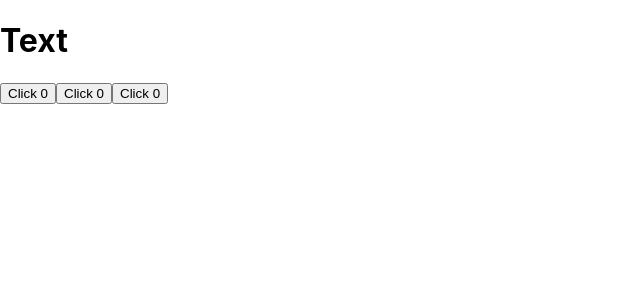
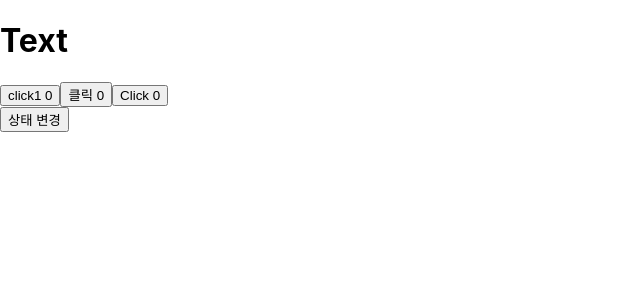
Before and after one commit to ejImDev/React_study, a React (Create React App) app in the folder study/: page / in a window 1280 px wide. Shown: the top 300 px of the page, without its empty margins (0-640 px from the left). Built offline with nearby package versions, Linux system fonts and the light colour scheme.

Commit message:
부모컴포넌트에서 자식컴포넌트로 데이터 전달

```diff
--- a/study/src/App.js
+++ b/study/src/App.js
@@ -1,44 +1,33 @@
 import React, { useState } from "react";
 import Counter from "./components/Counter";
+/*
+다른 컴포넌트를 호출해서 사용하는 컴포넌트 = 부모 컴포넌트
+호출되어지는 컴포넌트를 자식 컴포넌트라고 함
+
+여기서는 App이 부모, Counter가 자식 컴포넌트가 되는 것
+*/
 
 function App() {
 
-    /*
-    const [count, setCount] = useState(0);
-    const [count2, setCount2] = useState(0);
-    const [count3, setCount3] = useState(0);
-
-    const increment = () => {
-        setCount(count + 1);
-    }
-    const increment2 = () => {
-        setCount2(count2 + 1);
-    }
-    const increment3 = () => {
-        setCount3(count3 + 1);
-    }
-    */
-    /*
-    위처럼 구현하는 경우 각각
-    다른 버튼으로 사용해서 기능을 구현할수는 있으나
-    불필요하게 반복되는 코드들이 길어짐.
-    또 똑같은 내용으로 수정하려할때 하나하나 찾아서 바꿔줘야함.
-    따라서 컴포넌트를 사용
-    */
+    const [buttonName, setButtonName] = useState('클릭');
+    /*상태를 보내는 것도 가능함*/
+    const clickButton = () => {
+        setButtonName('click')
+    };
+    /* state가 변경되면 자식컴포넌트로 전달되는 데이터도 변경됨*/
 
     return (
     <div className="App">
         <h1>Text</h1>
-        {/*
-        <button onClick={increment}>Click {count}</button>
-        <button onClick={increment2}>Click {count2}</button>
-        <button onClick={increment3}>Click {count3}</button>
-        */}
-        {/* 각각으로 받아오던거 지우고 컴포넌트를 호출 */}
+        <Counter click="click1" />
+        <Counter click={buttonName}/>
         <Counter />
-        <Counter />
-        <Counter />
-        {/* 컴포넌트 호출을 하면 각각의 상태로 관리 됨 */}
+        {/* 컴포넌트를 호출하면서 속성으로 데이터를 전송해줄수 있음.
+        여기서는 click이라는 이름으로 각 값을 컴포넌트에 전송한것이 됨 */}
+
+        <br />
+        <button onClick={clickButton}>상태 변경</button>
+
     </div>
   );
 }
--- a/study/src/components/Counter.js
+++ b/study/src/components/Counter.js
@@ -1,13 +1,22 @@
 import React, {useState} from "react";
 
-const Counter = () => {
+const Counter = (props) => {
+    /* 자식컴포넌트에서는 props를 사용하여 부모컴포넌트에서 전송한 데이터를 받음
+    * 부모컴포넌트에서 속성에 지정한 키를 사용해 값을 호출 가능 */
+
     const [count, setCount] = useState(0);
     const increment = () => {
         setCount(count + 2);
     }
 
+    const clickString = props.click || 'Click';
+    /* 전달된 데이터가 없을 경우 디폴트로 사용할 내용을 지정할 수 있음 */
+
     return (
-        <button onClick={increment}>Click {count}</button>
+        /*<button onClick={increment}>{props.click} {count}</button>*/
+        /* 바로 전달객체를 사용하려면 {props.전달한 키네임} 으로 작성 */
+
+        <button onClick={increment}>{clickString} {count}</button>
     );
 };
 
```
